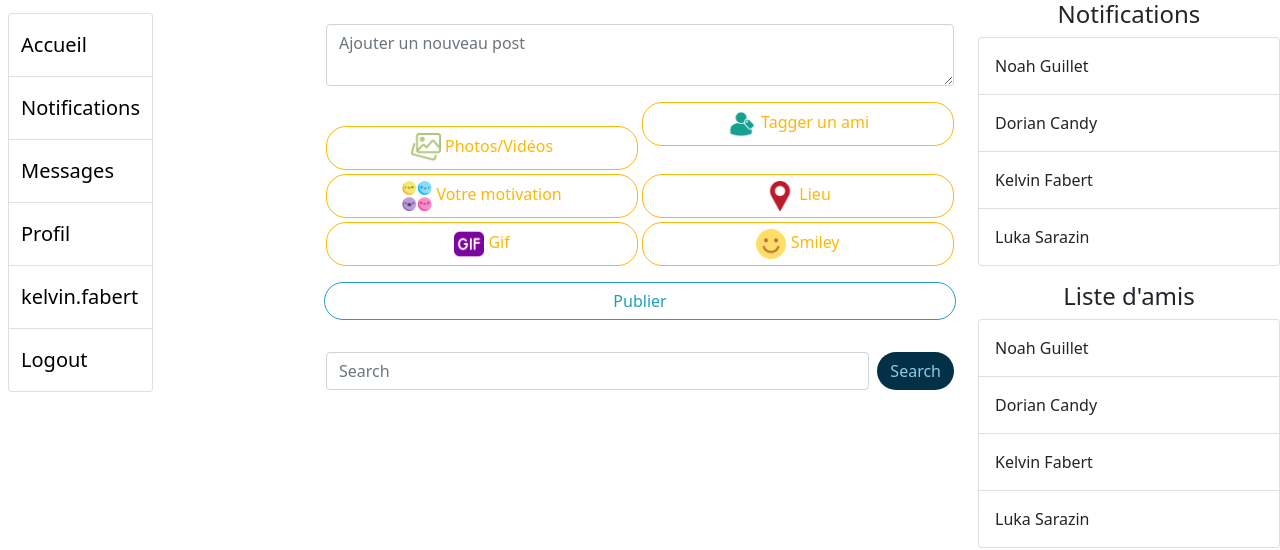
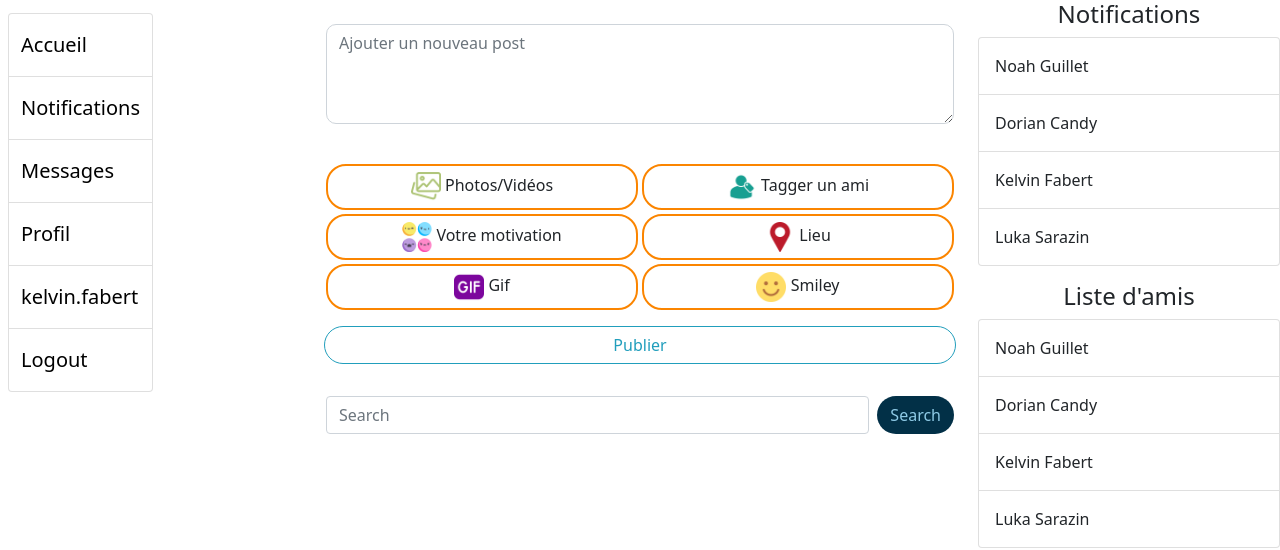
Before and after one commit to Kelvinfbt/mspr-wis2, a PHP site: page / in a window 1280 px wide. Shown: the top 550 px of the page. Run offline with PHP 8.4, Linux system fonts and the light colour scheme; the visitor is signed in with stand-in values (Sample User, id 1); data comes from the database, SQL or seed files in the repository.

Commit message:
upate: post

```diff
--- a/src/scss/components/_post.scss
+++ b/src/scss/components/_post.scss
@@ -1,3 +1,15 @@
 #post_form {
   margin-bottom: 1rem;
+  .col-tag{
+    margin-top: 28px;
+  }
+  .text-post{
+    border-radius: 10px;
+    height: 100px;
+
+  }
+  .btn-post{
+    border: 2px solid #FB8500;
+
+  }
 }
--- a/template-parts/post.php
+++ b/template-parts/post.php
@@ -2,7 +2,7 @@
 
     <div class="form-group mb-3">
         <label for="body"></label>
-        <textarea name="body" class="form-control" placeholder="Ajouter un nouveau post" id="body"></textarea>
+        <textarea name="body" class="text-post form-control" placeholder="Ajouter un nouveau post" id="body"></textarea>
     </div>
 
 
@@ -11,7 +11,7 @@
         <div class="col-md-6">
             <label for="media"></label>
             <button type="button" data-bs-toggle="collapse" data-bs-target="#collapsePicture"
-                    class="btn btn-outline-secondary w-100">
+                    class="btn btn-post w-100">
                 <img src="/assets/images/image.png" alt="" width="30px" height="30px" loading="lazy">
                 <span>Photos/Vidéos</span>
             </button>
@@ -24,9 +24,9 @@
                 </div>
             </div>
         </div>
-        <div class="col-md-6">
+        <div class="col-md-6 col-tag">
             <button type="button" data-bs-toggle="collapse" data-bs-target="#collapseTag" aria-expanded="false"
-                    aria-controls="collapseTag" class="btn btn-outline-secondary w-100">
+                    aria-controls="collapseTag" class="btn btn-post w-100">
                 <img alt="" src="/assets/images/tag.png" width="30px" height="30px" loading="lazy">
                 <span>Tagger un ami</span>
             </button>
@@ -59,14 +59,14 @@
         </div>
 
         <div class="col-md-6">
-            <button type="button" data-bs-toggle="collapse" data-bs-target="#collapsemotivation"
+            <button type="button" data-bs-toggle="collapse" data-bs-target="#collapseMotivation"
                     aria-expanded="false"
-                    aria-controls="collapsemotivation" class="btn btn-outline-secondary w-100">
+                    aria-controls="collapseMotivation" class="btn btn-post w-100">
                 <img alt="" src="/assets/images/motivation.png" width="30px" height="30px" loading="lazy">
                 <span>Votre motivation</span>
             </button>
         </div>
-        <div class="collapse" id="collapsemotivation">
+        <div class="collapse" id="collapseMotivation">
 
             <div class="form-check form-check-inline">
                 <input class="form-check-input" type="radio" name="inlineRadioOptions" id="inlineRadio1"
@@ -128,7 +128,7 @@
 
         <div class="col-md-6">
             <button type="button" data-bs-toggle="collapse" data-bs-target="#collapselieu" aria-expanded="false"
-                    aria-controls="collapselieu" class="btn btn-outline-secondary w-100">
+                    aria-controls="collapselieu" class="btn btn-post w-100">
                 <img alt="" src="/assets/images/lieu.png" width="30px" height="30px" loading="lazy">
                 <span>Lieu</span>
             </button>
@@ -140,7 +140,7 @@
 
         <div class="col-md-6">
             <button type="button" data-bs-toggle="collapse" data-bs-target="#collapseGif" aria-expanded="false"
-                    aria-controls="collapseGif" class="btn btn-outline-secondary w-100">
+                    aria-controls="collapseGif" class="btn btn-post w-100">
                 <img alt="" src="/assets/images/gif.png" width="30px" height="30px" loading="lazy">
                 <span>Gif</span>
             </button>
@@ -163,7 +163,7 @@
 
         <div class="col-md-6">
             <button type="button" data-bs-toggle="collapse" data-bs-target="#collapseSmiley" aria-expanded="false"
-                    aria-controls="collapseSmiley" class="btn btn-outline-secondary w-100">
+                    aria-controls="collapseSmiley" class="btn btn-post w-100">
                 <img alt="" src="/assets/images/smile.png" width="30px" height="30px" loading="lazy">
                 <span>Smiley</span>
             </button>
```
Also changed, not shown: assets/css/app.css.
